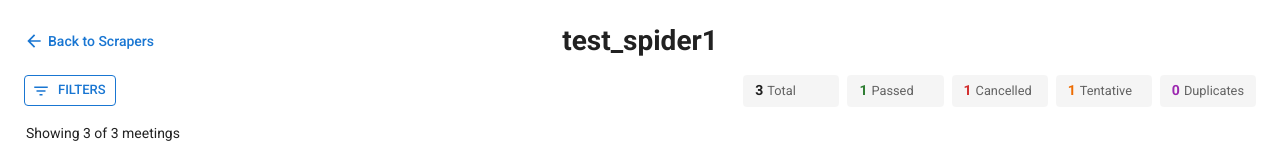
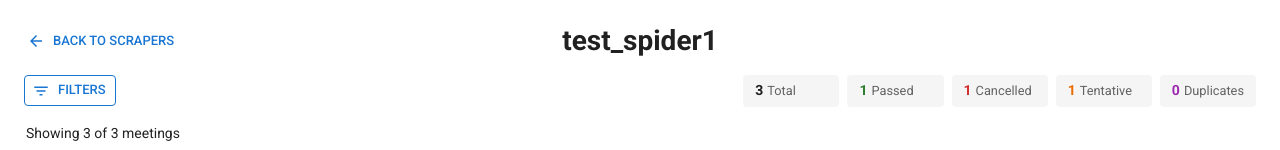
Before and after one commit to DevArtsLab/city-scrapers-meetings-viewer, a Next.js app: page /scrapers/test_spider1 in a window 1280 px wide. Shown: the top 150 px of the page. Built offline with nearby package versions, Linux system fonts and the light colour scheme; what @mui/material-nextjs would draw is missing.

Commit message:
Replace MuiLink with MUI Button in BackLink component for improved accessibility and styling

```diff
--- a/components/BackLink.tsx
+++ b/components/BackLink.tsx
@@ -1,4 +1,4 @@
-import MuiLink from "@mui/material/Link";
+import Button from "@mui/material/Button";
 import ArrowBack from "@mui/icons-material/ArrowBack";
 import NextLink from "@/components/NextLink";
 
@@ -12,22 +12,15 @@ interface BackLinkProps {
 /** Reusable "← Back to X" navigation link, e.g. for page headers. */
 export default function BackLink({ href, label }: BackLinkProps) {
   return (
-    <MuiLink
+    <Button
       component={NextLink}
       href={href}
-      underline="hover"
-      sx={{
-        display: "inline-flex",
-        alignItems: "center",
-        gap: 0.5,
-        flexShrink: 0,
-        fontSize: "0.875rem",
-        fontWeight: 500,
-        color: "primary.main",
-      }}
+      variant="text"
+      startIcon={<ArrowBack />}
+      size="small"
+      sx={{ whiteSpace: "nowrap" }}
     >
-      <ArrowBack fontSize="small" />
       {label}
-    </MuiLink>
+    </Button>
   );
 }
--- a/components/PageHeader.tsx
+++ b/components/PageHeader.tsx
@@ -31,13 +31,16 @@ export default function PageHeader({
         mb: 2,
       }}
     >
-      {backHref && <BackLink href={backHref} label={backLabel} />}
+      {backHref && (
+        <Box>
+          <BackLink href={backHref} label={backLabel} />
+        </Box>
+      )}
       <Typography
         variant="h4"
         sx={{
           fontWeight: 600,
           fontSize: { xs: "1.25rem", sm: "1.75rem" },
-          minWidth: 0,
           gridColumn: backHref ? 2 : 1,
           justifySelf: "center",
           textAlign: "center",
```
